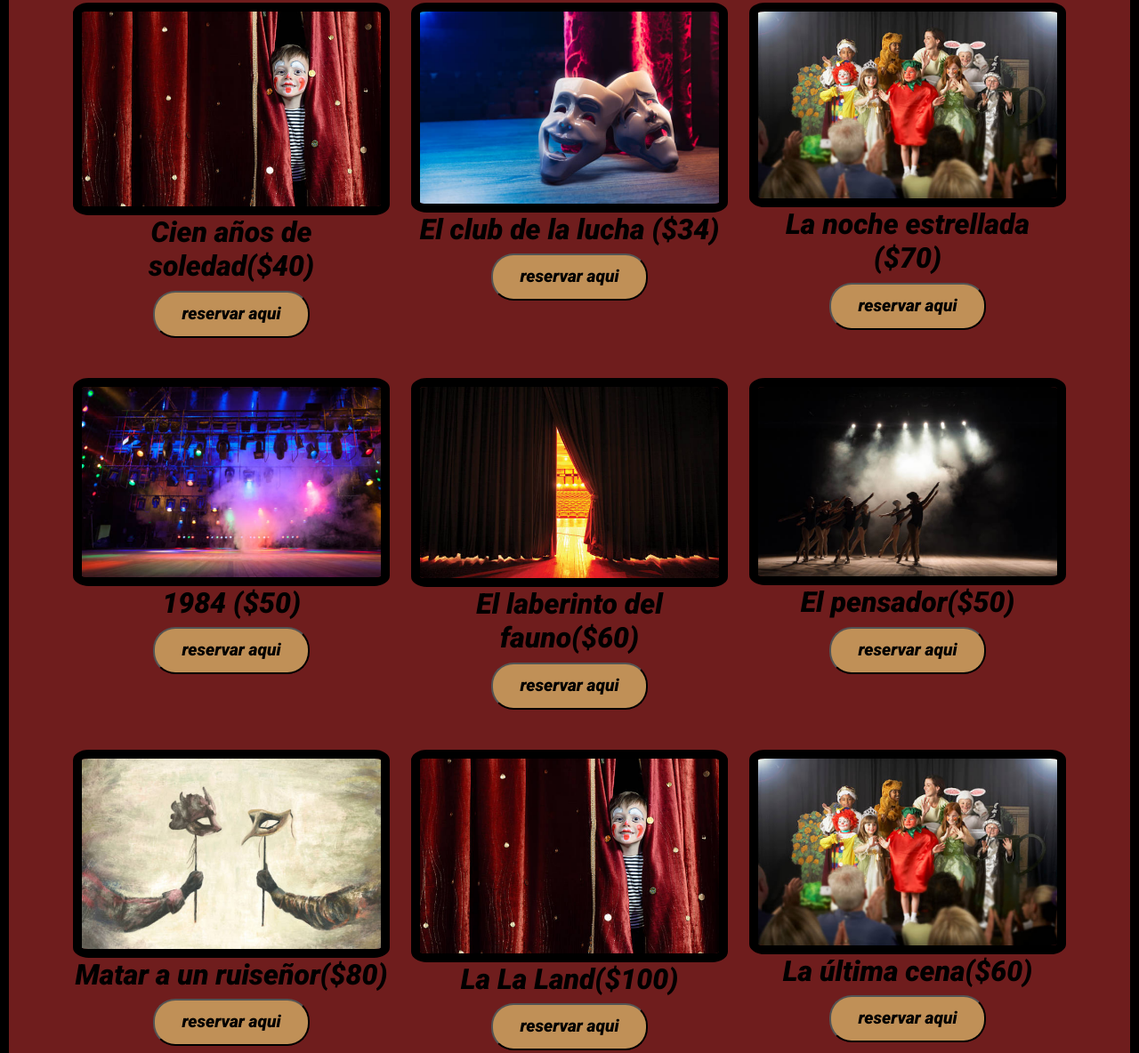
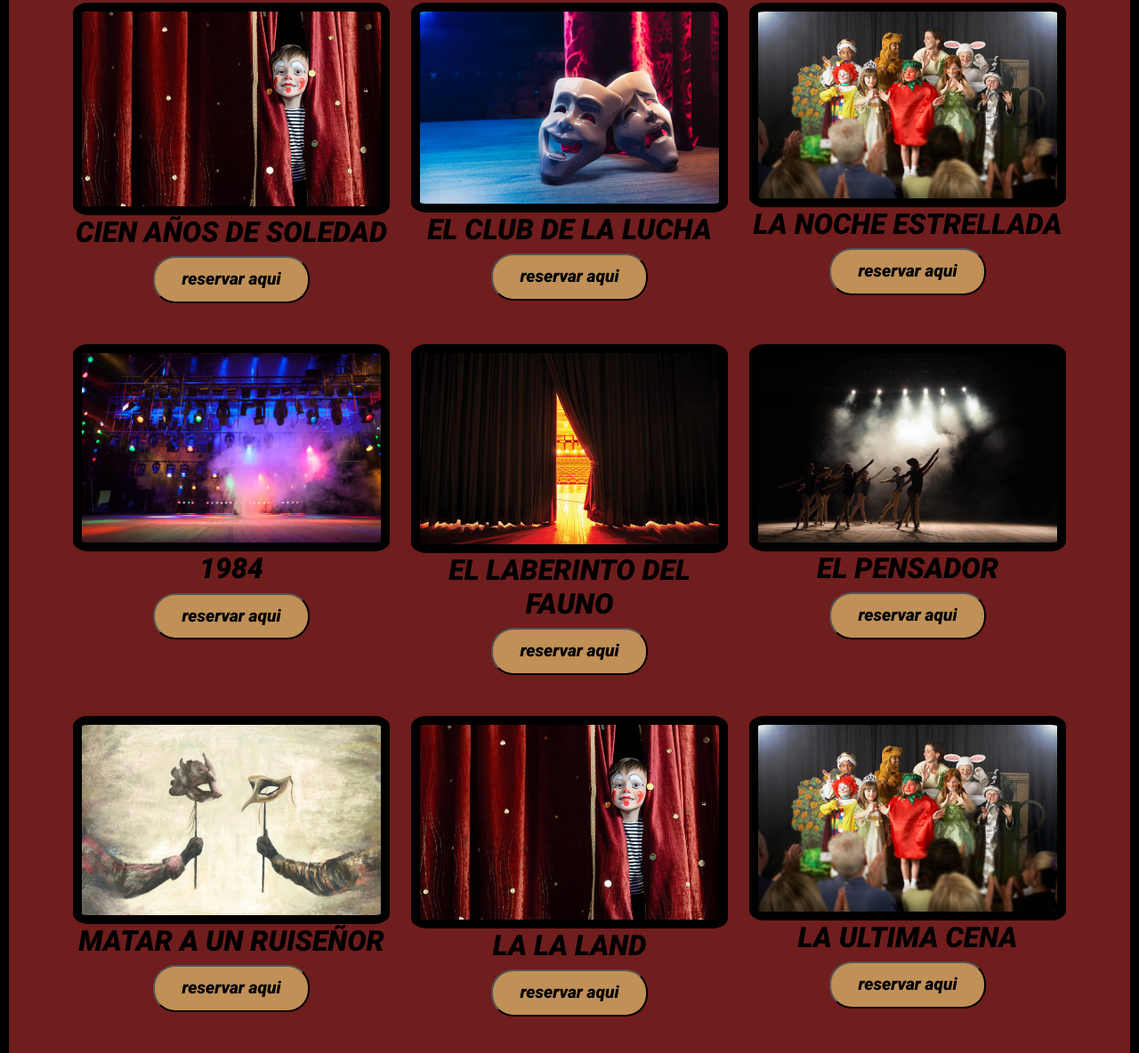
Before and after one commit to TottiKLK/Teatro_digital, a plain HTML site: page frontend/Obras.html in a window 1280 px wide. Shown: the part 342-1526 px from the top of the page at 89% size. Drawn offline with nearby package versions, Linux system fonts and the light colour scheme.

Commit message:
CAMBIOS FINALES FRONTEND

```diff
--- a/frontend/Obras.html
+++ b/frontend/Obras.html
@@ -48,15 +48,15 @@
             <div class="row">
                 <div class="col">
                     <img class="imgObrasDestacadas" src="Imagenes/obra1.PNG" alt="">
-                    <h2 class="tituloDeObras">Cien años de soledad($40)</h2><button class="boton"><a href="reservar.html">reservar aqui</a></button>
+                    <h2 class="tituloDeObras">CIEN AÑOS DE SOLEDAD</h2><button class="boton"><a href="reservar.html">reservar aqui</a></button>
                 </div>
                 <div class="col">
                     <img class="imgObrasDestacadas" src="Imagenes/obra2.PNG" alt="">
-                    <h2 class="tituloDeObras">El club de la lucha ($34)</h2><button class="boton"><a href="reservar.html">reservar aqui</a></button>
+                    <h2 class="tituloDeObras">EL CLUB DE LA LUCHA</h2><button class="boton"><a href="reservar.html">reservar aqui</a></button>
                 </div>
                 <div class="col">
                     <img class="imgObrasDestacadas" src="Imagenes/obra3.PNG" alt="">
-                    <h2 class="tituloDeObras">La noche estrellada ($70)</h2><button class="boton"><a href="reservar.html">reservar aqui</a></button>
+                    <h2 class="tituloDeObras">LA NOCHE ESTRELLADA</h2><button class="boton"><a href="reservar.html">reservar aqui</a></button>
                 </div>
             </div>
         </div>
@@ -64,15 +64,15 @@
             <div class="row">
                 <div class="col">
                     <img class="imgObrasDestacadas" src="Imagenes/obra4.PNG" alt="">
-                    <h2 class="tituloDeObras">1984 ($50)</h2><button class="boton"><a href="reservar.html">reservar aqui</a></button>
+                    <h2 class="tituloDeObras">1984</h2><button class="boton"><a href="reservar.html">reservar aqui</a></button>
                 </div>
                 <div class="col">
                     <img class="imgObrasDestacadas" src="Imagenes/obra5.PNG" alt="">
-                    <h2 class="tituloDeObras">El laberinto del fauno($60)</h2><button class="boton"><a href="reservar.html">reservar aqui</a></button>
+                    <h2 class="tituloDeObras">EL LABERINTO DEL FAUNO</h2><button class="boton"><a href="reservar.html">reservar aqui</a></button>
                 </div>
                 <div class="col">
                     <img class="imgObrasDestacadas" src="Imagenes/obra6.PNG" alt="">
-                    <h2 class="tituloDeObras">El pensador($50)</h2><button class="boton"><a href="reservar.html">reservar aqui</a></button>
+                    <h2 class="tituloDeObras">EL PENSADOR</h2><button class="boton"><a href="reservar.html">reservar aqui</a></button>
                 </div>
             </div>
         </div>
@@ -80,15 +80,15 @@
             <div class="row">
                 <div class="col">
                     <img class="imgObrasDestacadas" src="Imagenes/obra7.PNG" alt="">
-                    <h2 class="tituloDeObras">Matar a un ruiseñor($80)</h2><button class="boton"><a href="reservar.html">reservar aqui</a></button>
+                    <h2 class="tituloDeObras">MATAR A UN RUISEÑOR</h2><button class="boton"><a href="reservar.html">reservar aqui</a></button>
                 </div>
                 <div class="col">
                     <img class="imgObrasDestacadas" src="Imagenes/obra1.PNG" alt="">
-                    <h2 class="tituloDeObras">La La Land($100)</h2><button class="boton"><a href="reservar.html">reservar aqui</a></button>
+                    <h2 class="tituloDeObras">LA LA LAND</h2><button class="boton"><a href="reservar.html">reservar aqui</a></button>
                 </div>
                 <div class="col">
                     <img class="imgObrasDestacadas" src="Imagenes/obra3.PNG" alt="">
-                    <h2 class="tituloDeObras">La última cena($60)</h2><button class="boton"><a href="reservar.html">reservar aqui</a></button>
+                    <h2 class="tituloDeObras">LA ULTIMA CENA</h2><button class="boton"><a href="reservar.html">reservar aqui</a></button>
                 </div>
             </div>
         </div>
--- a/frontend/mireserva.css
+++ b/frontend/mireserva.css
@@ -1,6 +1,6 @@
 body {
   background-color: #6F1D1D;
-  border: 2px solid #C09057;
+  border: 10px solid #000000;
 }
 
 .articulo {
@@ -118,3 +118,11 @@
   justify-content: center;
   text-align: center;
 }
+
+p {
+  color:black;
+  font-family: "Roboto", sans-serif;
+  font-size: 20px;
+  margin-right: 20%;
+  margin-left: 20%;
+}
```
Also changed, not shown: frontend/index.html (+4 -4 lines), frontend/mireserva.html (+1 -1 lines).
